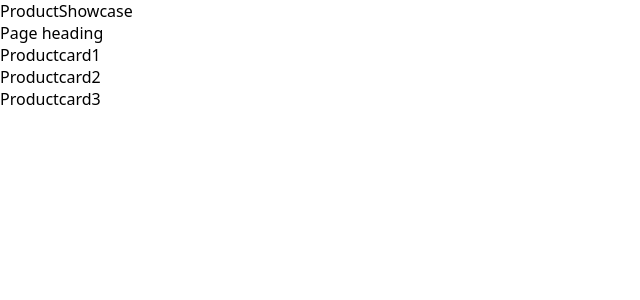
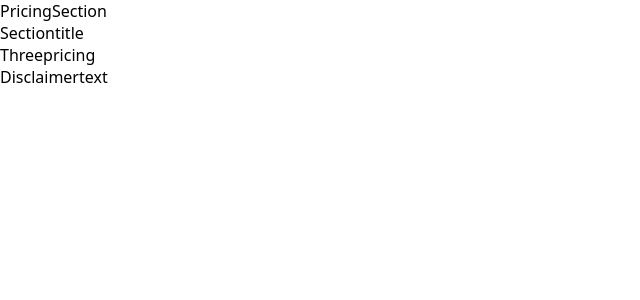
Before and after one commit to EshwarRao717/PRACTICE-SET01, a React (Vite) app: page / in a window 1280 px wide. Shown: the top 300 px of the page, without its empty margins (0-640 px from the left). Built offline with nearby package versions, Linux system fonts and the light colour scheme.

Commit message:
Pricing-Section

```diff
--- a/src/App.jsx
+++ b/src/App.jsx
@@ -1,10 +1,11 @@
-import ProductShowcase from "./Component.jsx/ProductShowcase"
+import PricingSection from "./Component.jsx/PricingSection"
+
 
 
 const App = () => {
   return (
     <div >
-<ProductShowcase/>
+<PricingSection/>
     </div>
   )
 }
--- /dev/null
+++ b/src/Component.jsx/Disclaimertext.jsx
@@ -0,0 +1,9 @@
+import React from 'react'
+
+const Disclaimertext = () => {
+  return (
+    <div>Disclaimertext</div>
+  )
+}
+
+export default Disclaimertext
--- a/src/Component.jsx/Pageheading.jsx
+++ /dev/null
@@ -1,11 +0,0 @@
-import React from 'react'
-
-const Pageheading = () => {
-  return (
-    <div>
-      Page heading
-    </div>
-  )
-}
-
-export default Pageheading
--- /dev/null
+++ b/src/Component.jsx/PricingSection.jsx
@@ -0,0 +1,16 @@
+
+import Disclaimertext from './Disclaimertext'
+import Sectiontitle from './Sectiontitle'
+import Threepricing from './Threepricing'
+
+const PricingSection = () => {
+  return (
+    <div>PricingSection
+        <Sectiontitle/>
+        <Threepricing/>
+        <Disclaimertext/>
+    </div>
+  )
+}
+
+export default PricingSection
--- a/src/Component.jsx/ProductShowcase.jsx
+++ /dev/null
@@ -1,19 +0,0 @@
-
-import Pageheading from './Pageheading'
-import Productcard1 from './Productcard1'
-import Productcard2 from './Productcard2'
-import Productcard3 from './Productcard3'
-
-const ProductShowcase = () => {
-  return (
-    <div>ProductShowcase
-         <Pageheading/>
-        <Productcard1/>
-        <Productcard2/>
-        <Productcard3/>
-
-    </div>
-  )
-}
-
-export default ProductShowcase
--- a/src/Component.jsx/Productcard1.jsx
+++ /dev/null
@@ -1,9 +0,0 @@
-import React from 'react'
-
-const Productcard1 = () => {
-  return (
-    <div>Productcard1</div>
-  )
-}
-
-export default Productcard1
--- a/src/Component.jsx/Productcard2.jsx
+++ /dev/null
@@ -1,9 +0,0 @@
-import React from 'react'
-
-const Productcard2 = () => {
-  return (
-    <div>Productcard2</div>
-  )
-}
-
-export default Productcard2
--- a/src/Component.jsx/Productcard3.jsx
+++ /dev/null
@@ -1,9 +0,0 @@
-import React from 'react'
-
-const Productcard3 = () => {
-  return (
-    <div>Productcard3</div>
-  )
-}
-
-export default Productcard3
--- /dev/null
+++ b/src/Component.jsx/Sectiontitle.jsx
@@ -0,0 +1,9 @@
+import React from 'react'
+
+const Sectiontitle = () => {
+  return (
+    <div>Sectiontitle</div>
+  )
+}
+
+export default Sectiontitle
--- /dev/null
+++ b/src/Component.jsx/Threepricing.jsx
@@ -0,0 +1,9 @@
+import React from 'react'
+
+const Threepricing = () => {
+  return (
+    <div>Threepricing</div>
+  )
+}
+
+export default Threepricing
```
